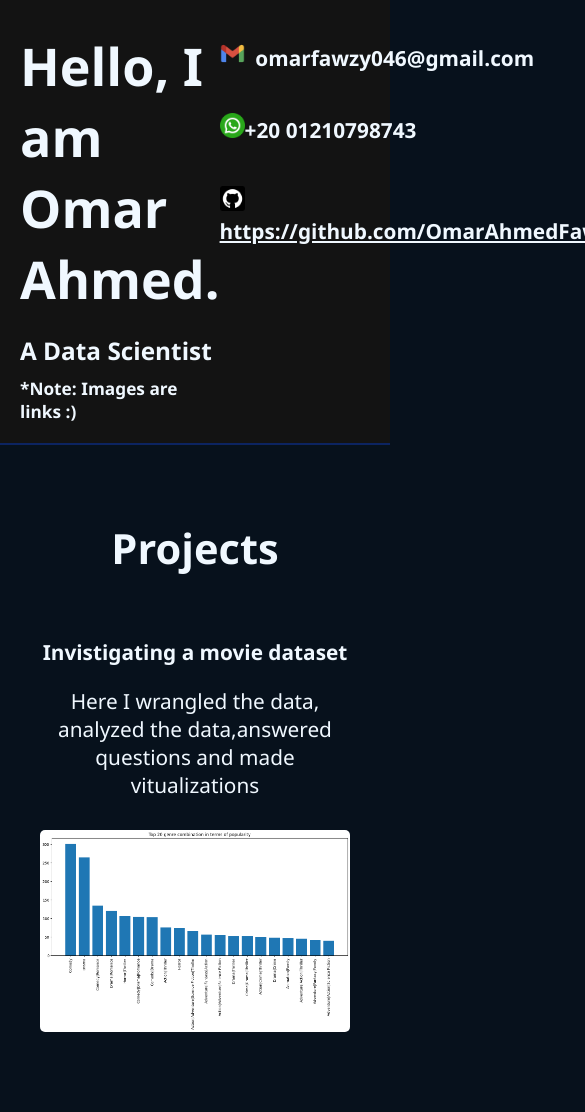
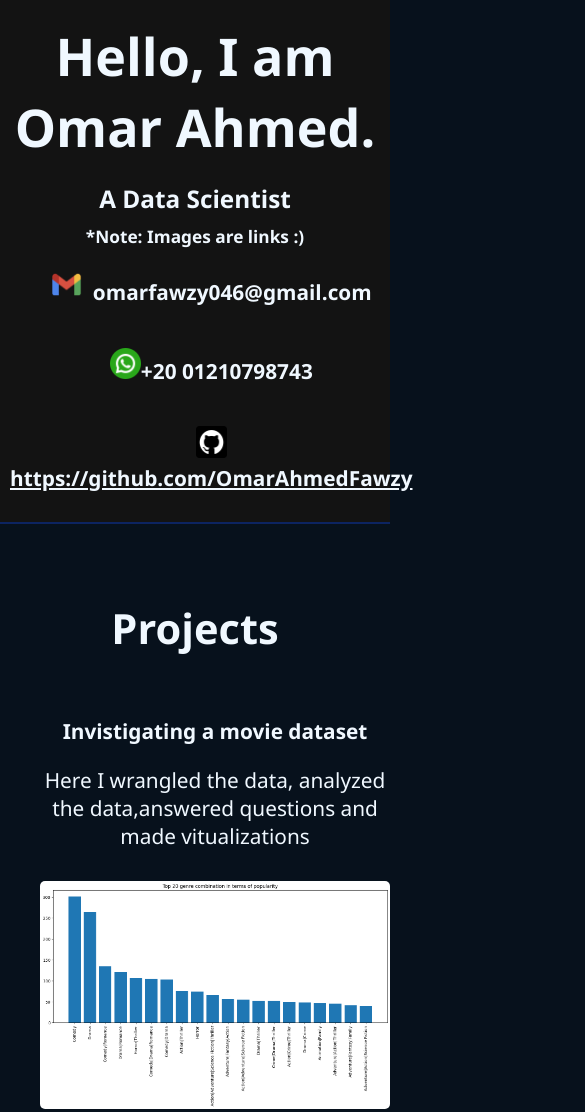
Before and after one commit to OmarAhmedFawzy/Portfolio, a plain HTML site: page index.html in a window 390 px wide. Shown: the top 1112 px of the page, 585 px wide, since content can reach past the window. Drawn offline with Linux system fonts and the light colour scheme.

Commit message:
made edits for mobile

```diff
--- a/styles.css
+++ b/styles.css
@@ -120,3 +120,36 @@ a {
 .header img{
     max-width: 1.2em;
 }
+
+@media (max-width: 768px){
+    .header {
+        padding: 10px;
+        flex-direction: column; /* Stack items vertically on mobile */
+        align-items: center; /* Center items on mobile */
+    }
+    .name, .contact {
+        align-items: center;
+        text-align: center;
+    }
+
+    .hr3_li {
+        justify-content: center;
+        text-align: center;
+    }
+    .ul1, .ul2 {
+        flex-direction: column; /* Stack items vertically on mobile */
+        gap: 10px;
+    }
+    .ul1 li, .ul2 li {
+        width: 100%;
+        max-width: none;
+        margin-bottom: 20px;
+    }
+    .hr2_li.sp {
+        position: relative;
+        margin: 20px auto;
+    }
+    .header img {
+        max-width: 1.5em;
+    }
+}
```
